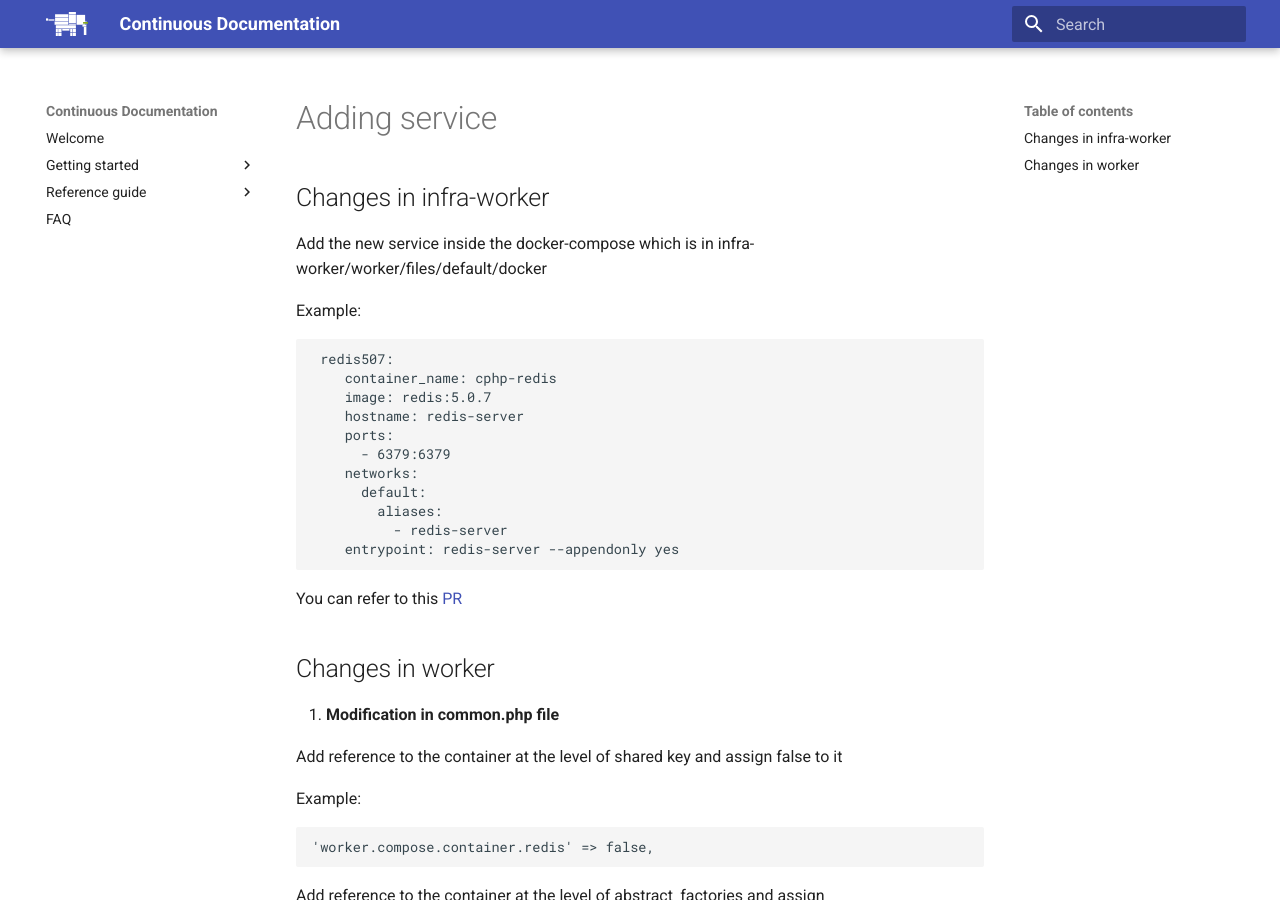
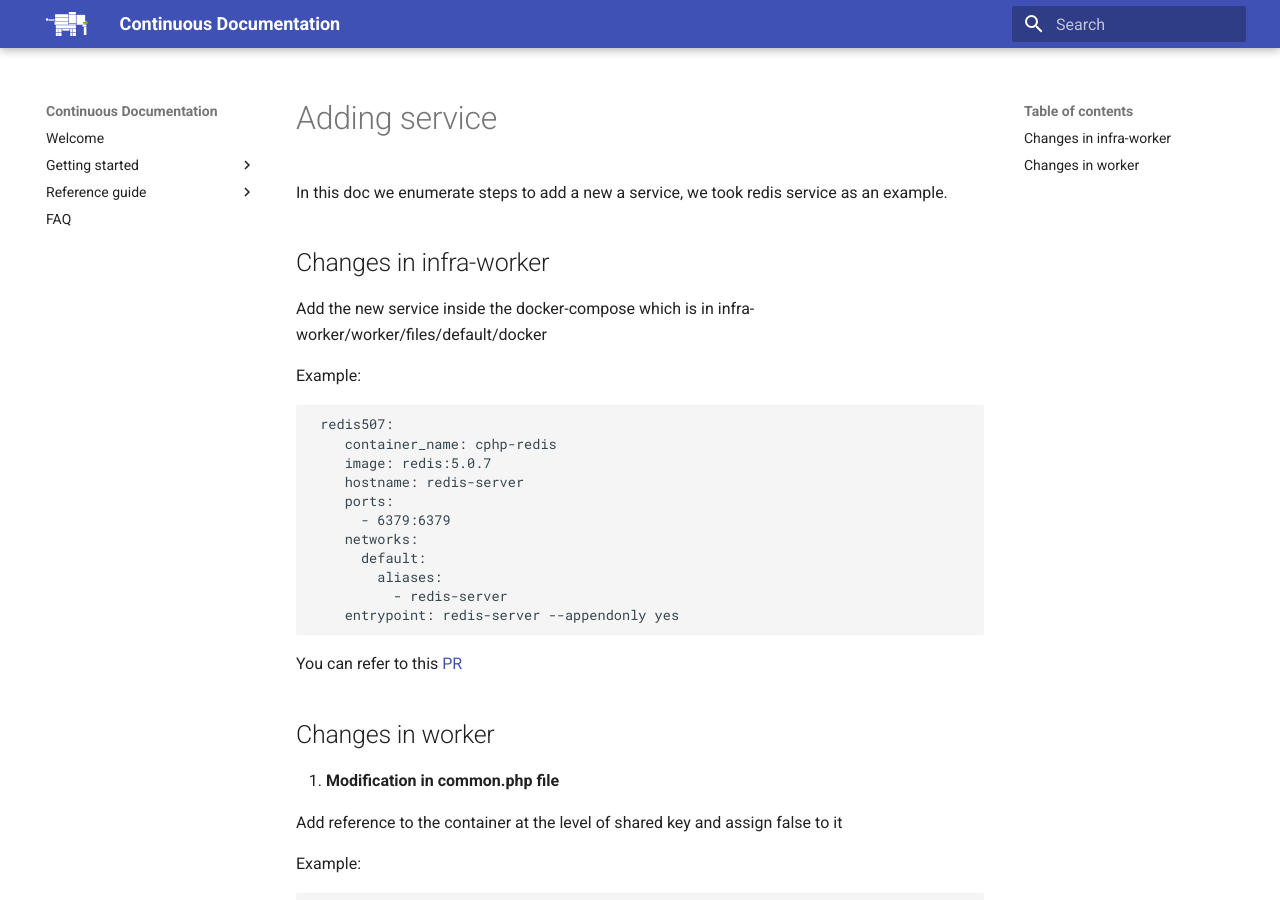
Before and after one commit to continuousphp/documentation, an MkDocs documentation site: the page built from docs/service/adding-service.md, in a window 1280 px wide and 900 px high. Built offline with MkDocs 1.6.1 and Material for MkDocs 9.7.7, drawn with Linux system fonts in a browser that asks for light colours.

Commit message:
Update adding-service.md

```diff
--- a/docs/service/adding-service.md
+++ b/docs/service/adding-service.md
@@ -1,3 +1,5 @@
+In this doc we enumerate steps to add a new a service, we took redis service as an example.
+
 ##  Changes in infra-worker
 Add the new service inside the docker-compose which is in infra-worker/worker/files/default/docker
 
```
